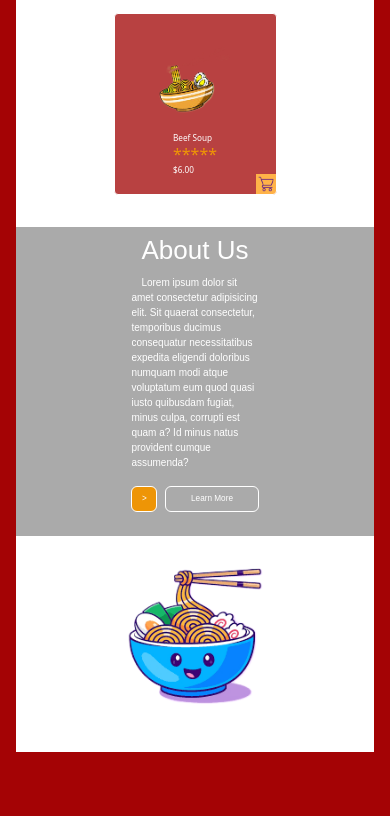
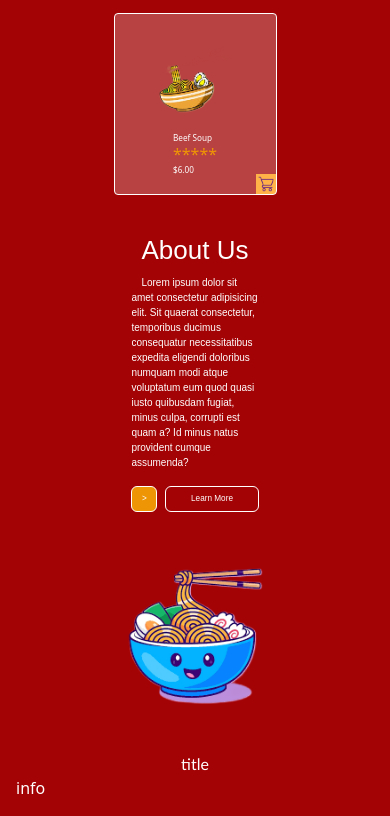
Before and after one commit to chhum-chanleak/noodle, a plain HTML site: page index.html in a window 390 px wide. Shown: the part 702-1518 px from the top of the page. Before the commit the page ends 1470 px from the top, so only its background shows below. Drawn offline with nearby package versions, Linux system fonts and the light colour scheme.

Commit message:
feat: Add 'service' section index.html

```diff
--- a/css/style.css
+++ b/css/style.css
@@ -139,7 +139,6 @@ body {
   }
 
   main {
-    background-color: #fff;
     padding: 0;
   }
 
@@ -180,7 +179,6 @@ body {
   }
 
   .about-us {
-    background-color: #aaa;
     width: 100%;
     display: flex;
     flex-direction: column-reverse;
@@ -192,7 +190,6 @@ body {
 
 
   .about-us .logo {
-    background-color: #fff;
     width: 100%;
   }
 
--- a/index.html
+++ b/index.html
@@ -80,6 +80,15 @@
           </div>
         </div>
       </div>
+
+      <div class="service">
+        <div class="title">
+          title
+        </div>
+        <div class="info">
+          info
+        </div>
+      </div>
     </main>
 
   </div>
```
